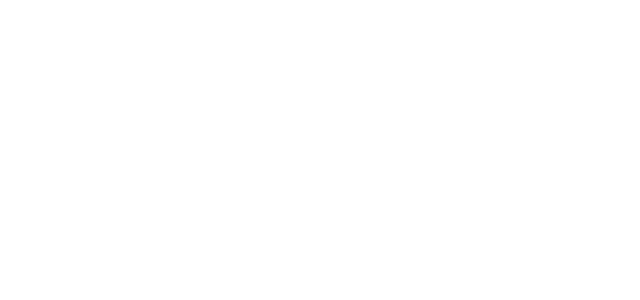
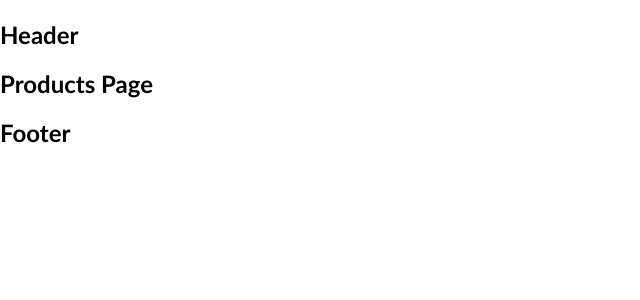
Before and after one commit to AlexandruMucenic/codecrafters-project, a React (Create React App) app in the folder frontend/: page /products in a window 1280 px wide. Shown: the top 300 px of the page, without its empty margins (0-640 px from the left). Built offline with nearby package versions, Linux system fonts and the light colour scheme.

Commit message:
added frontend structure

```diff
--- a/frontend/package.json
+++ b/frontend/package.json
@@ -14,6 +14,7 @@
     "react": "^19.1.0",
     "react-dom": "^19.1.0",
     "react-router": "^7.6.1",
+    "react-router-dom": "^7.6.2",
     "react-scripts": "5.0.1",
     "typescript": "^4.9.5",
     "web-vitals": "^2.1.4"
--- a/frontend/public/index.html
+++ b/frontend/public/index.html
@@ -2,19 +2,19 @@
 <html lang="en">
   <head>
     <meta charset="utf-8" />
-    <link rel="icon" href="%PUBLIC_URL%/favicon.ico" />
+    <link rel="icon" href="" />
     <meta name="viewport" content="width=device-width, initial-scale=1" />
     <meta name="theme-color" content="#000000" />
     <meta
-      name="description"
+      name="CodeCrafters"
       content="Web site created using create-react-app"
     />
-    <link rel="apple-touch-icon" href="%PUBLIC_URL%/logo192.png" />
+    <link rel="apple-touch-icon" href="" />
     <!--
       manifest.json provides metadata used when your web app is installed on a
       user's mobile device or desktop. See https://developers.google.com/web/fundamentals/web-app-manifest/
     -->
-    <link rel="manifest" href="%PUBLIC_URL%/manifest.json" />
+    <link rel="manifest" href="" />
     <!--
       Notice the use of %PUBLIC_URL% in the tags above.
       It will be replaced with the URL of the `public` folder during the build.
--- a/frontend/src/App.css
+++ b/frontend/src/App.css
@@ -0,0 +1,18 @@
+@import url('https://fonts.googleapis.com/css2?family=Montserrat:wght@300&display=swap');
+
+h1,
+h2,
+h3,
+h4,
+h5,
+h6 {
+  font-family: 'Optima', sans-serif;
+}
+
+p {
+  font-family: Montserrat, sans-serif;
+}
+
+button {
+  cursor: pointer;
+}
--- a/frontend/src/App.tsx
+++ b/frontend/src/App.tsx
@@ -1,10 +1,22 @@
-import './App.css';
+import React from "react";
+import { Route, Routes } from "react-router-dom";
+import "./App.css";
+import HomePage from "./pages/HomePage/HomePage";
+import Products from "./pages/Products/Products";
+import Header from "./components/Header/Header";
+import Footer from "./components/Footer/Footer";
 
-function App() {
+const App: React.FC = () => {
   return (
-    <div className="App">
-    </div>
+    <>
+      <Header />
+      <Routes>
+        <Route path="/" element={<HomePage />} />
+        <Route path="products" element={<Products />} />
+      </Routes>
+      <Footer />
+    </>
   );
-}
+};
 
 export default App;
--- /dev/null
+++ b/frontend/src/components/Footer/Footer.tsx
@@ -0,0 +1,7 @@
+import React from "react";
+
+const Footer: React.FC = () => {
+  return <h2>Footer</h2>;
+};
+
+export default Footer;
--- /dev/null
+++ b/frontend/src/components/Header/Header.tsx
@@ -0,0 +1,7 @@
+import React from "react";
+
+const Header: React.FC = () => {
+  return <h2>Header</h2>;
+};
+
+export default Header;
--- a/frontend/src/index.tsx
+++ b/frontend/src/index.tsx
@@ -1,19 +1,16 @@
-import React from 'react';
-import ReactDOM from 'react-dom/client';
-import './index.css';
-import App from './App';
-import reportWebVitals from './reportWebVitals';
+import React from "react";
+import ReactDOM from "react-dom/client";
+import { BrowserRouter } from 'react-router-dom'
+import "./index.css";
+import App from "./App";
 
 const root = ReactDOM.createRoot(
-  document.getElementById('root') as HTMLElement
+  document.getElementById("root") as HTMLElement
 );
 root.render(
   <React.StrictMode>
-    <App />
+    <BrowserRouter>
+      <App />
+    </BrowserRouter>
   </React.StrictMode>
 );
-
-// If you want to start measuring performance in your app, pass a function
-// to log results (for example: reportWebVitals(console.log))
-// or send to an analytics endpoint. Learn more: https://bit.ly/CRA-vitals
-reportWebVitals();
--- /dev/null
+++ b/frontend/src/pages/HomePage/HomePage.tsx
@@ -0,0 +1,7 @@
+import React from "react";
+
+const HomePage: React.FC = () => {
+  return <h2>Home Page</h2>;
+};
+
+export default HomePage;
--- /dev/null
+++ b/frontend/src/pages/Products/Products.tsx
@@ -0,0 +1,7 @@
+import React from "react";
+
+const Products: React.FC = () => {
+  return <h2>Products Page</h2>;
+};
+
+export default Products;
```
Also changed, not shown: frontend/public/manifest.json (deleted), 1 other file (tests, documents, lock files or other folders).
